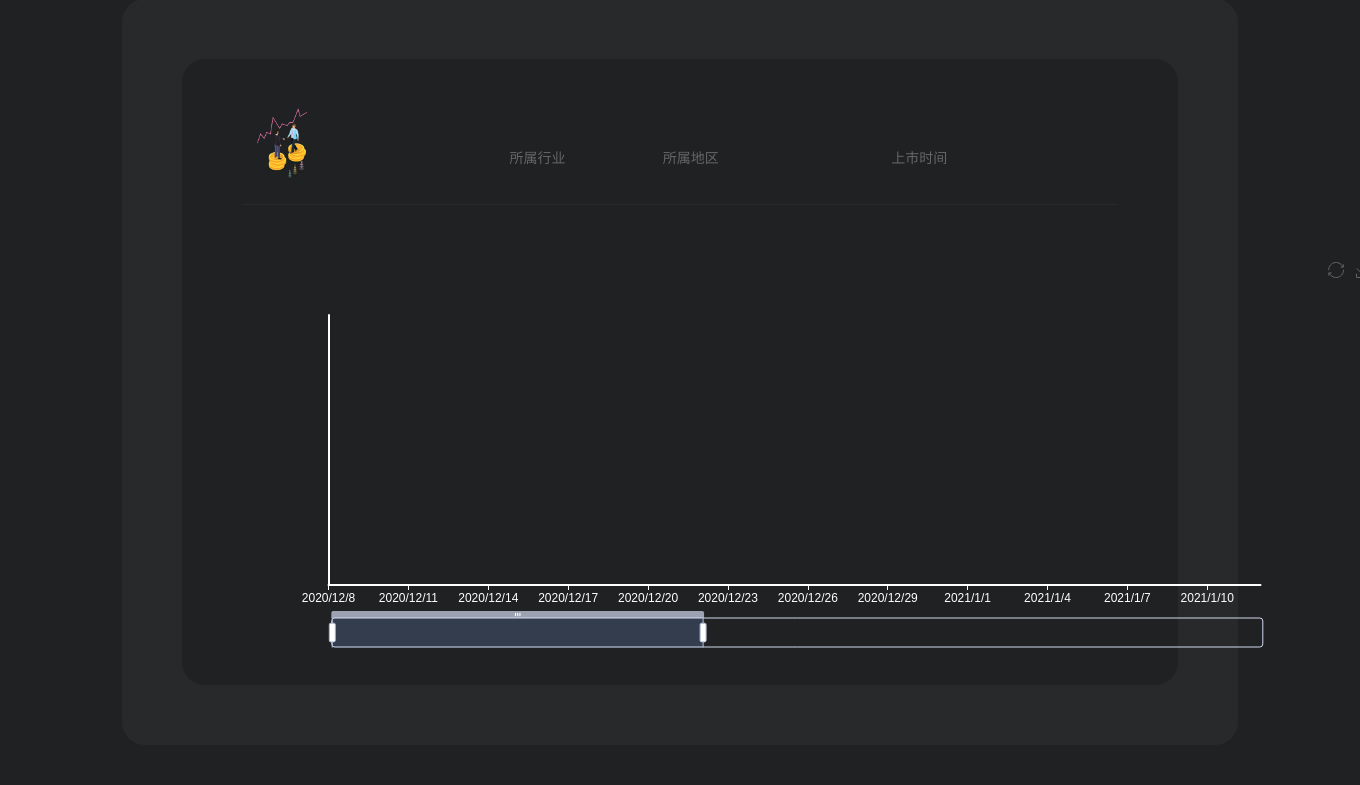
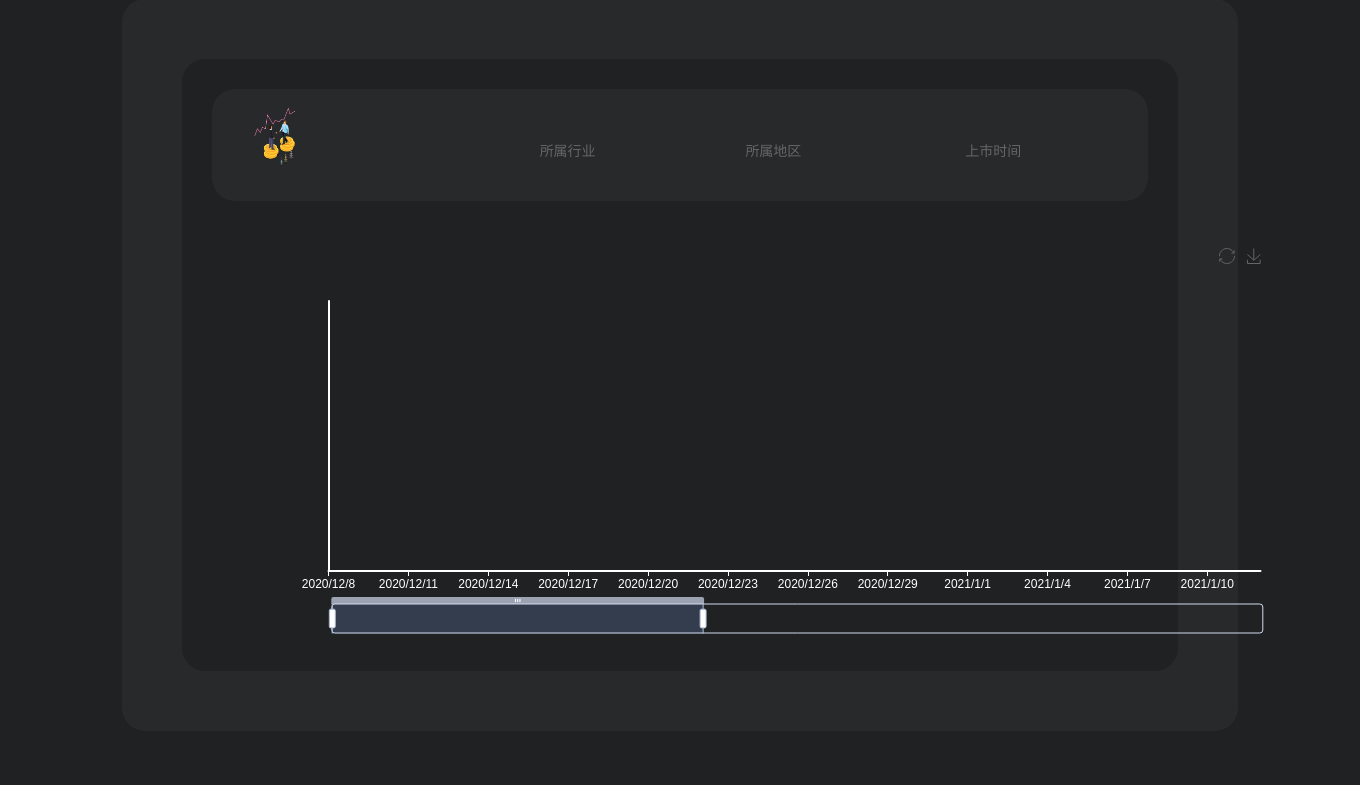
Before and after one commit to newforyou/Stock_Public_Opinion_Forecast, a Flask app: template templates/details.html in a window 1360 px wide; the page is wider, and only the part inside the window is pictured. Shown: the part 111-896 px from the top of that part. After the commit the page ends 745 px from the top of that part, so only its background shows below. Run offline with Flask 2, Linux system fonts and the light colour scheme; the template is opened without the code that fills it, so the values that code supplies are empty; some libraries are stand-ins or nearby versions.

Commit message:
修改详情页界面样式

```diff
--- a/templates/details.html
+++ b/templates/details.html
@@ -86,6 +86,16 @@
         background-color: #1f2122;
     }
 
+    .gaming-library{
+        background-color: #27292a;
+        margin-bottom: 40px;
+    }
+
+    .item{
+        margin-bottom: 0px !important;
+        padding-bottom: 0px !important;
+    }
+
 </style>
 
 <body>
@@ -139,27 +149,27 @@
                         <div class="col-lg-12">
                             <div class="item">
                                 <ul>
-                                    <li>
+                                    <li style="width:10%;">
                                         <img
                                                 src="{{ url_for('static',filename="assets/images/stockimg.png") }}"
                                                 alt=""
                                                 class="templatemo-item"
                                         />
                                     </li>
-                                    <li>
+                                    <li style="width: 23%;">
                                         <h4><a href="{{ url_for('personal.detail',stockId=stock.stockId) }}"
                                                class="gupiao">{{ stock.name }}</a></h4>
                                         <span>{{ stock.ts_code }}</span>
                                     </li>
-                                    <li>
+                                    <li style="width: 23%;">
                                         <h4>{{ stock.industry }}</h4>
                                         <span>所属行业</span>
                                     </li>
-                                    <li>
+                                    <li style="width: 23%;">
                                         <h4>{{ stock.area }}</h4>
                                         <span>所属地区</span>
                                     </li>
-                                    <li>
+                                    <li style="width: 8%;">
                                         <h4>{{ stock.list_date }}</h4>
                                         <span>上市时间</span>
                                     </li>
@@ -300,10 +310,11 @@
             text: '{{ stock.name }}'
         },
         toolbox: {
+            x:1000,
             feature: {
-                <!--        dataZoom: {-->
-                <!--            yAxisIndex: 'none'-->
-                <!--        },-->
+                // dataZoom: {
+                //     yAxisIndex: 'none'
+                // },
                 restore: {},
                 saveAsImage: {}
             }
```
